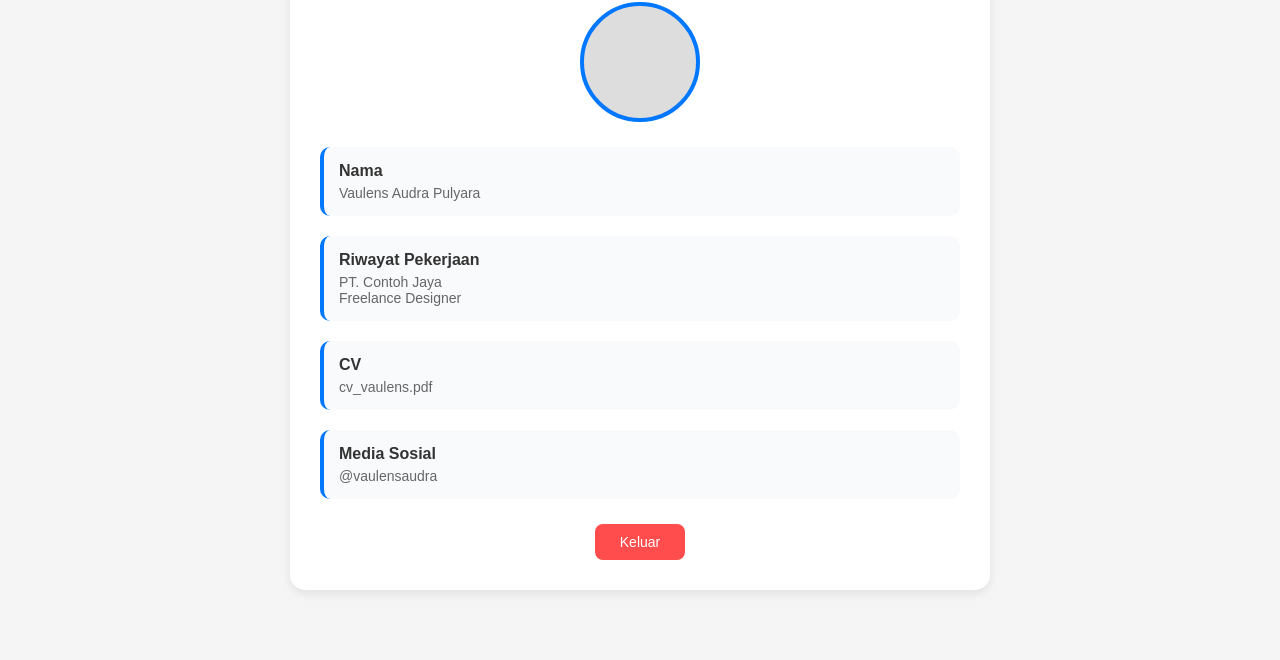
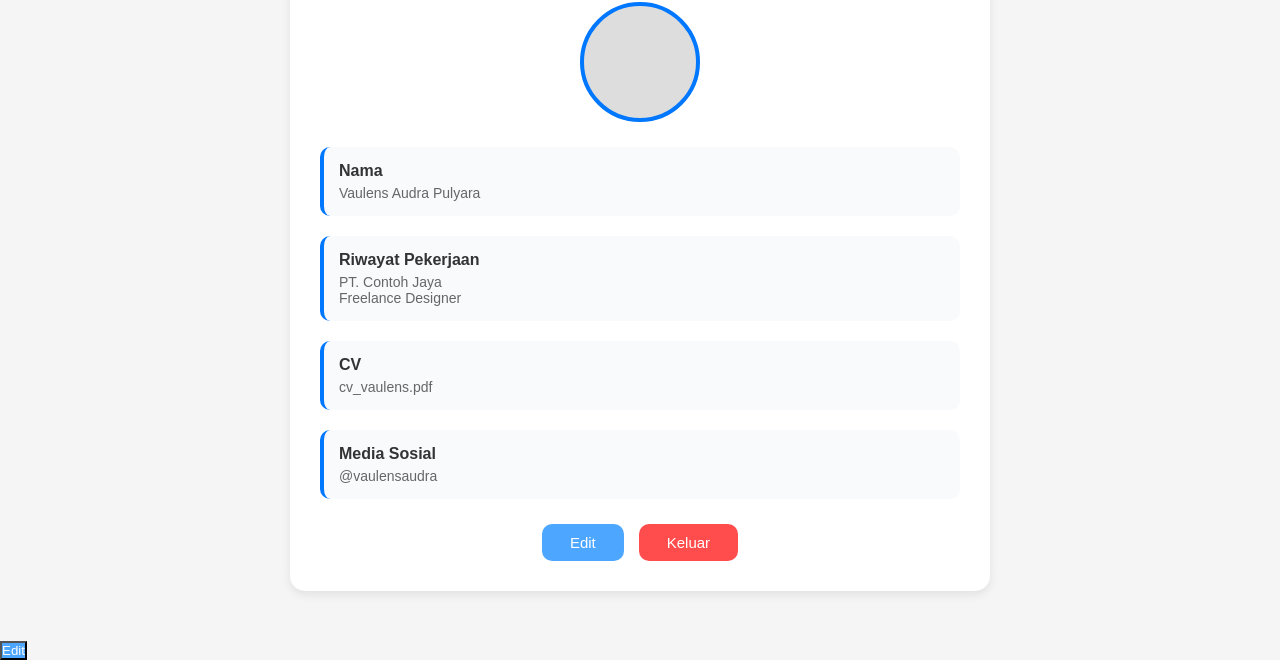
Before and after one commit to AUDRA1212/Web-pekerjaan, a plain HTML site: page profile/profile.html in a window 1280 px wide. Shown: the part 212-872 px from the top of the page. Drawn offline with Linux system fonts and the light colour scheme.

Commit message:
ubah code

```diff
--- a/profile/profile.css
+++ b/profile/profile.css
@@ -136,19 +136,44 @@ nav a {
         color: #666;
     }
 
+/* style umum untuk tombol aksi */
+.action-btns {
+    display: flex;
+    justify-content: center;
+    gap: 15px;
+    margin-top: 25px;
+}
+
+.action-btns button {
+    padding: 10px 28px;
+    border: none;
+    border-radius: 10px;
+    cursor: pointer;
+    font-size: 15px;
+    font-weight: 500;
+    transition: all 0.25s ease-in-out;
+}
+
+/* tombol Edit */
+.edit-btn {
+    background: #4da6ff;
+    color: #fff;
+}
+
+.edit-btn:hover {
+    background: #1e90ff;
+    transform: translateY(-2px);
+    box-shadow: 0 4px 12px rgba(30, 144, 255, 0.3);
+}
+
+/* tombol Keluar */
 .logout-btn {
-        display: block;
-        margin: 25px auto 0;
-        padding: 10px 25px;
     background: #ff4d4d;
-        color: white;
-        border: none;
-        border-radius: 8px;
-        cursor: pointer;
-        font-size: 14px;
-        transition: background 0.2s;
+    color: #fff;
 }
 
 .logout-btn:hover {
     background: #e63e3e;
+    transform: translateY(-2px);
+    box-shadow: 0 4px 12px rgba(230, 62, 62, 0.3);
 }
--- a/profile/profile.html
+++ b/profile/profile.html
@@ -69,8 +69,20 @@
     </div>
   </div>
 
-    <button class="logout-btn">Keluar</button>
+  <!-- tombol aksi -->
+  <div class="action-btns">
+    <button class="edit-btn" onclick="editProfile()">Edit</button>
+    <button class="logout-btn" onclick="logout() ">Keluar</button>
   </div>
+</div>
+<button class="edit-btn" onclick="editProfile()">Edit</button>
+
+<script>
+  function editProfile() {
+    window.location.href = "/editprofile/editprofile.html";
+  }
+</script>
+
 
 </body>
 </html>
```
Lines whose indentation alone changed are shown as unchanged.
